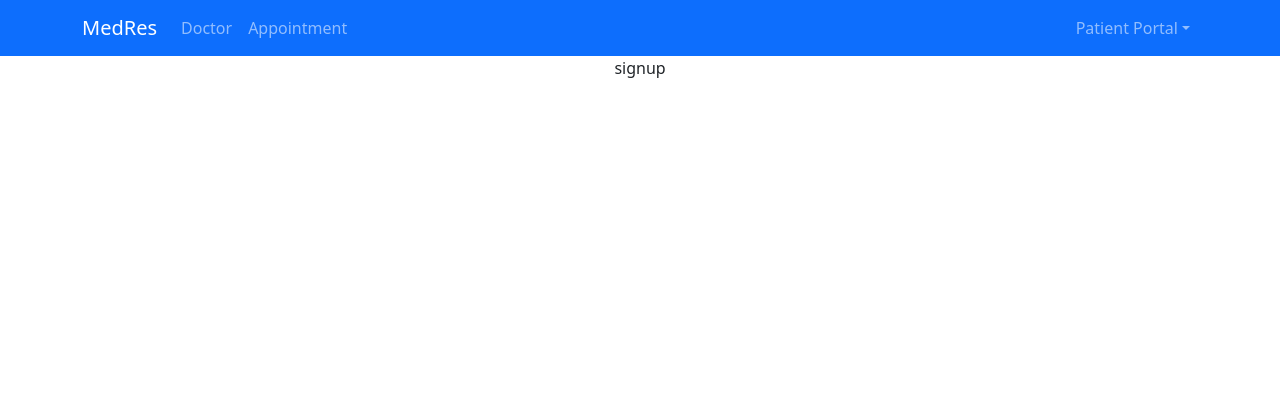
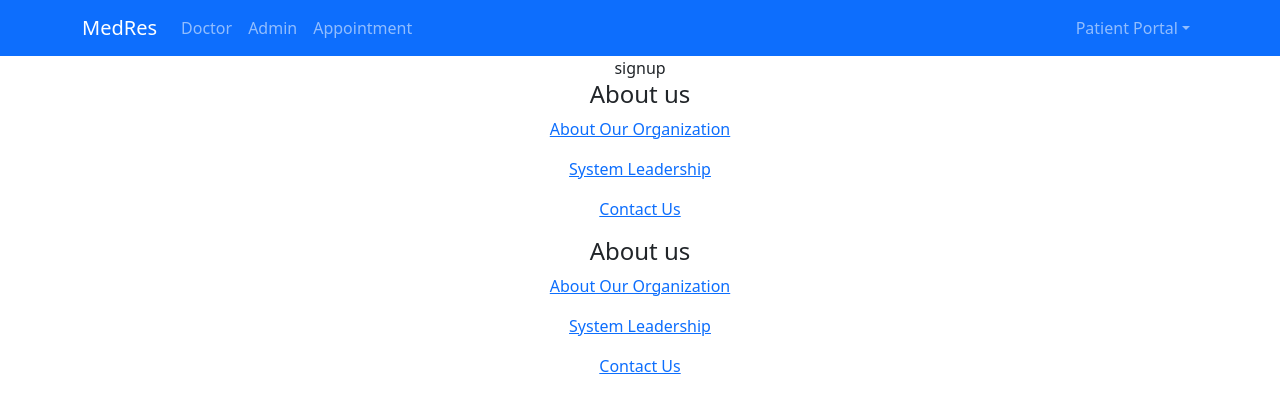
Before and after one commit to guillermo5431/medical-reservation-system, a React (Create React App) app: page /signup in a window 1280 px wide. Shown: the top 410 px of the page. Built offline with nearby package versions, Linux system fonts and the light colour scheme; the HTML template or start-up script is replaced by a standard one.

Commit message:
Added footer

```diff
--- a/src/App.js
+++ b/src/App.js
@@ -2,7 +2,9 @@ import './App.css';
 import React from 'react';
 import { BrowserRouter as Router, Routes, Route} from 'react-router-dom'
 import Navbar from './components/Navbar/index';
+import Footer from './components/footer/footer'
 import Doctor from './pages/doctor';
+import Admin from './pages/admin';
 import Login from './pages/login';
 import Signup from './pages/signup';
 import Appointment from './pages/appointments';
@@ -16,10 +18,12 @@ function App() {
         <Routes>
           <Route path="/" element={<Home />} />
           <Route path="/doctor" element={<Doctor />} />
+          <Route path="/admin" element={<Admin />} />
           <Route path="/appointment" element={<Appointment />} />
           <Route path="/login" element={<Login />} />
           <Route path="/signup" element={<Signup />} />
         </Routes>
+        <Footer />
     </div>
     </Router>
   );
--- a/src/components/Navbar/index.js
+++ b/src/components/Navbar/index.js
@@ -13,6 +13,7 @@ function index() {
       <Navbar.Brand as={Link} to="/">MedRes</Navbar.Brand>
       <Nav className="me-auto">
         <Nav.Link as={Link} to="/doctor">Doctor</Nav.Link>
+        <Nav.Link as={Link} to="/admin">Admin</Nav.Link>
         <Nav.Link as={Link} to="/appointment">Appointment</Nav.Link>
       </Nav>
       <Nav className='justify-content-end'>
--- /dev/null
+++ b/src/components/body/body.css
@@ -0,0 +1,4 @@
+.body-div{
+    height: 700px;
+    background-color:dodgerblue;
+}
--- /dev/null
+++ b/src/components/footer/footer.jsx
@@ -0,0 +1,38 @@
+import React from 'react'
+
+function footer() {
+  return (
+    <div className="footer">
+        <div className='sb__footer section__padding'>
+            <div className='sb__footer-links'>
+                <div className='sb__footer-links-div'>
+                    <h4>About us</h4>
+                    <a href='/About'>
+                      <p>About Our Organization</p>
+                    </a>
+                    <a href='/About'>
+                      <p>System Leadership</p>
+                    </a>
+                    <a href='/About'>
+                      <p>Contact Us</p>
+                    </a>
+                </div>
+                <div className='sb__footer-links_div'>
+                <h4>About us</h4>
+                    <a href='/About'>
+                      <p>About Our Organization</p>
+                    </a>
+                    <a href='/About'>
+                      <p>System Leadership</p>
+                    </a>
+                    <a href='/About'>
+                      <p>Contact Us</p>
+                    </a>
+                </div>
+            </div>
+        </div>
+    </div>
+  )
+}
+
+export default footer
```
Also changed, not shown: src/components/body/body.jsx (added, +12 -0 lines), src/components/footer/footer.css (added).
